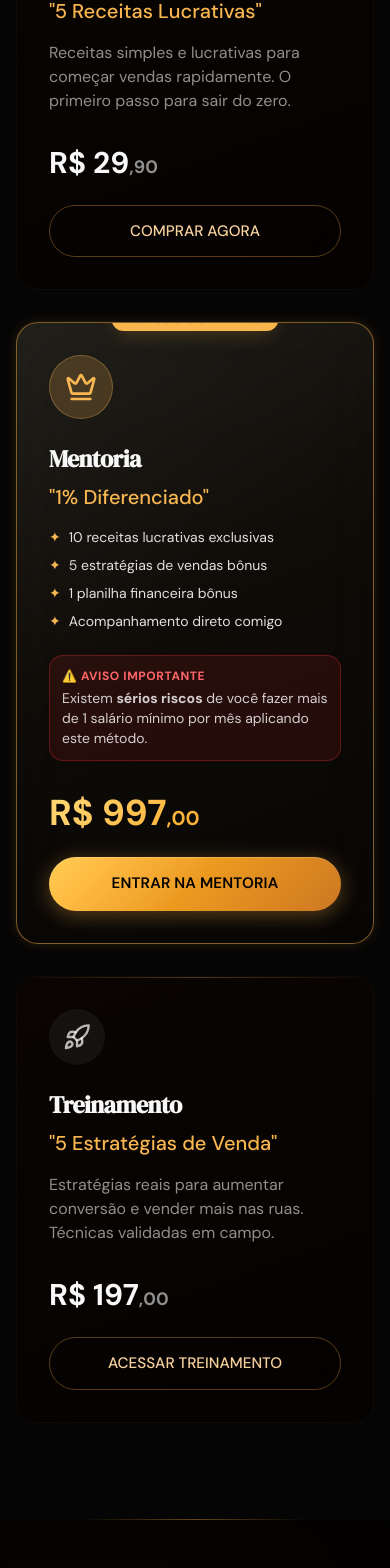
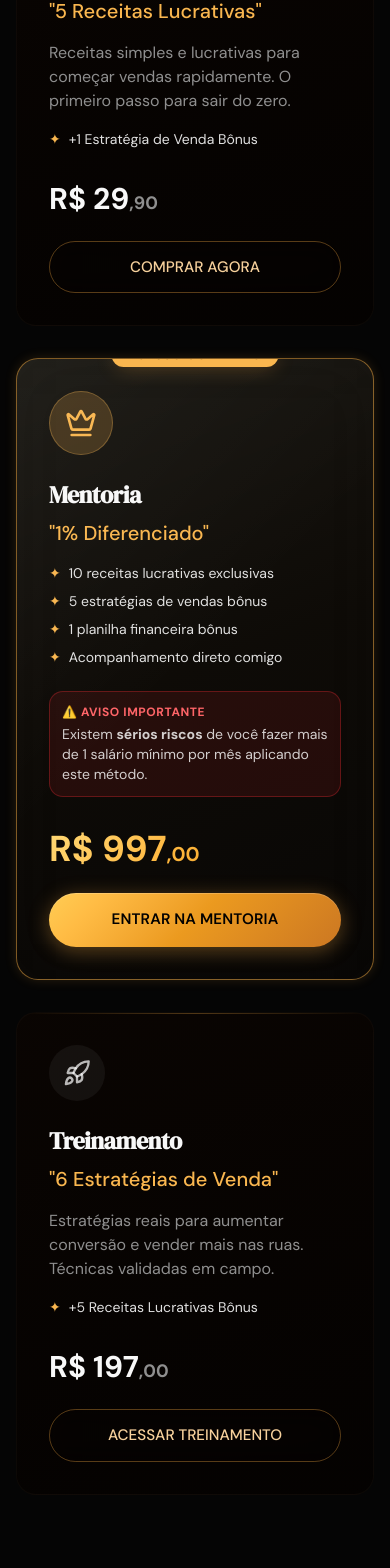
Before and after one commit to jardsonnunes99-cell/Site-oficial, a React (Vite) app: page / in a window 390 px wide. Shown: the part 4455-6023 px from the top of the page. Built offline with nearby package versions, Linux system fonts and the light colour scheme.

Commit message:
feat: altera copy de bonus e remove contadores de alunos

```diff
--- a/src/components/landing/Products.tsx
+++ b/src/components/landing/Products.tsx
@@ -34,9 +34,14 @@ export const Products = () => {
               </div>
               <h3 className="text-2xl font-bold mb-2">Ebook</h3>
               <p className="text-xl font-medium text-gold mb-4">"5 Receitas Lucrativas"</p>
-              <p className="text-muted-foreground mb-8">
+              <p className="text-muted-foreground mb-4">
                 Receitas simples e lucrativas para começar vendas rapidamente. O primeiro passo para sair do zero.
               </p>
+              <ul className="text-foreground/90 mb-8 space-y-2 text-sm">
+                <li className="flex items-start gap-2">
+                  <span className="text-gold">✦</span> +1 Estratégia de Venda Bônus
+                </li>
+              </ul>
             </div>
             <div>
               <p className="text-3xl font-bold mb-6">R$ 29<span className="text-lg text-muted-foreground">,90</span></p>
@@ -107,10 +112,15 @@ export const Products = () => {
                 <Rocket className="w-7 h-7 text-white/70" />
               </div>
               <h3 className="text-2xl font-bold mb-2">Treinamento</h3>
-              <p className="text-xl font-medium text-gold mb-4">"5 Estratégias de Venda"</p>
-              <p className="text-muted-foreground mb-8">
+              <p className="text-xl font-medium text-gold mb-4">"6 Estratégias de Venda"</p>
+              <p className="text-muted-foreground mb-4">
                 Estratégias reais para aumentar conversão e vender mais nas ruas. Técnicas validadas em campo.
               </p>
+              <ul className="text-foreground/90 mb-8 space-y-2 text-sm">
+                <li className="flex items-start gap-2">
+                  <span className="text-gold">✦</span> +5 Receitas Lucrativas Bônus
+                </li>
+              </ul>
             </div>
             <div>
               <p className="text-3xl font-bold mb-6">R$ 197<span className="text-lg text-muted-foreground">,00</span></p>
--- a/src/components/landing/Results.tsx
+++ b/src/components/landing/Results.tsx
@@ -1,19 +1,13 @@
 import { motion, useInView } from "framer-motion";
 import { useEffect, useRef, useState } from "react";
-import gBrigadeiros from "@/assets/gallery-brigadeiros.jpg"; // Keep imports to avoid breaking build, use as placeholders
-import gMesa from "@/assets/gallery-mesa-evento.jpg";
-import gPix from "@/assets/gallery-pix-proof.jpg";
+import gBrigadeiros from "@/assets/gallery-brigadeiros.jpg";
+import gDisciplina from "@/assets/disciplina.jpg";
+import gLucro from "@/assets/lucro.jpg";
 
 const images = [
   { src: gBrigadeiros, label: "Resultados Reais", tag: "Evolução" },
-  { src: gMesa, label: "Mentalidade Forte", tag: "Disciplina" },
-  { src: gPix, label: "Vendas na Prática", tag: "Lucro" },
-];
-
-const stats = [
-  { value: 5000, suffix: "+", label: "Alunos" },
-  { value: 20000, suffix: "+", label: "Vendas Realizadas" },
-  { value: 100000, suffix: "+", label: "Pessoas Impactadas" },
+  { src: gDisciplina, label: "Mentalidade Forte", tag: "Disciplina" },
+  { src: gLucro, label: "Vendas na Prática", tag: "Lucro" },
 ];
 
 function Counter({ to, suffix }: { to: number; suffix: string }) {
@@ -75,26 +69,7 @@ export function Results() {
           </p>
         </motion.div>
 
-        {/* Counters */}
-        <div className="grid sm:grid-cols-3 gap-4 mb-16">
-          {stats.map((s, i) => (
-            <motion.div
-              key={s.label}
-              initial={{ opacity: 0, scale: 0.85, y: 20 }}
-              whileInView={{ opacity: 1, scale: 1, y: 0 }}
-              viewport={{ once: true, margin: "-40px" }}
-              transition={{ duration: 0.7, delay: i * 0.1, ease: [0.16, 1, 0.3, 1] }}
-              className="glass-premium rounded-2xl p-8 text-center hover-lift border-gold/20"
-            >
-              <div className="font-display text-4xl sm:text-5xl font-bold text-gradient-gold mb-2">
-                <Counter to={s.value} suffix={s.suffix} />
-              </div>
-              <div className="text-xs uppercase tracking-widest text-white/50">
-                {s.label}
-              </div>
-            </motion.div>
-          ))}
-        </div>
+        {/* Removed Counters as requested by user */}
 
         {/* Gallery */}
         <div className="grid grid-cols-1 sm:grid-cols-3 gap-5">
```
